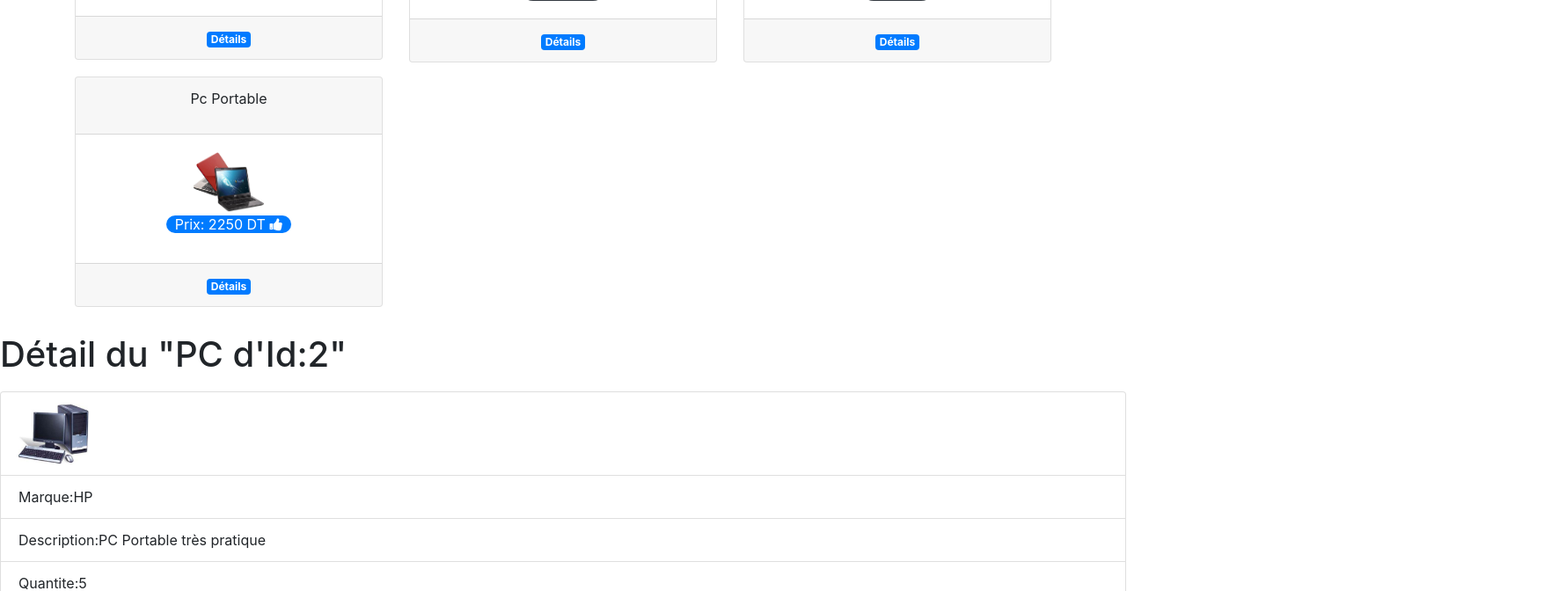
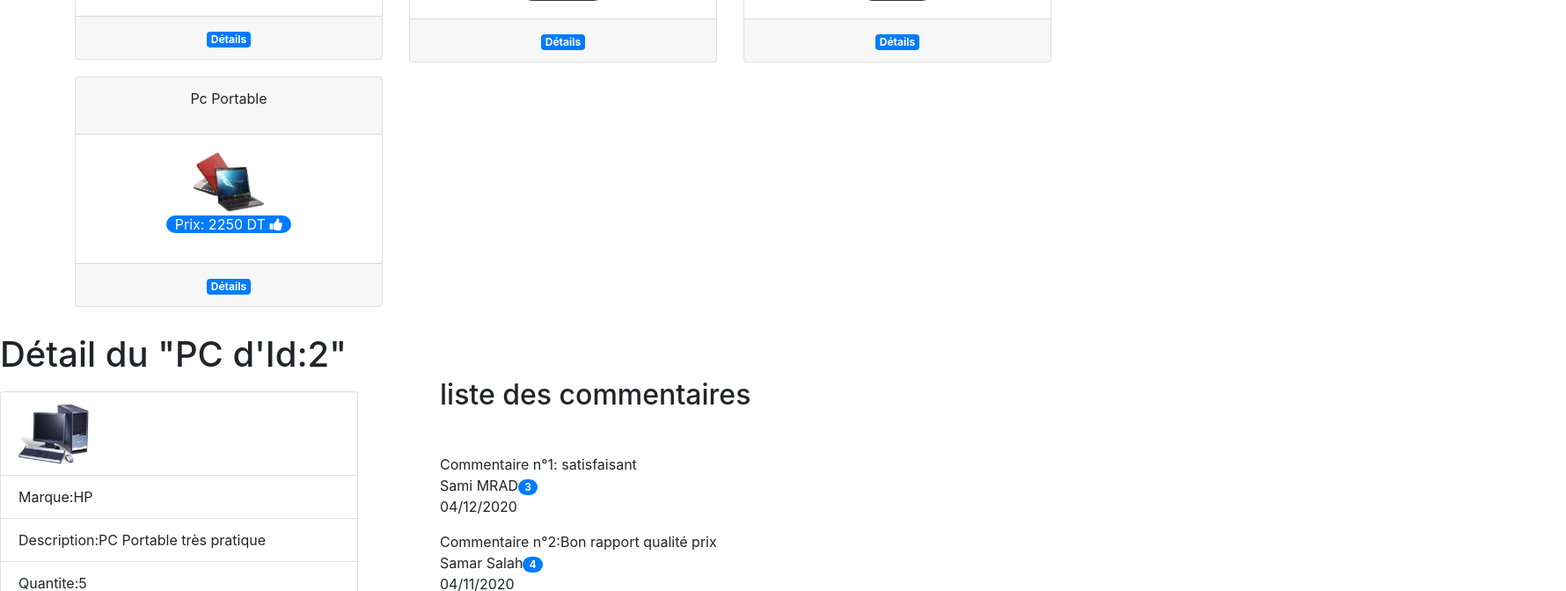
Before and after one commit to raouia19ben/projetraouiaben1, an Angular app: page / in a window 1280 px wide. Both pictures are taken after a click on the button "afficher les commentaires". Shown: the part 868-1540 px from the top of the page at 88% size, 1780 px wide, since content can reach past the window. Built offline with nearby package versions, Linux system fonts and the light colour scheme.

Commit message:
final tp4 les commentaires

```diff
--- /dev/null
+++ b/src/app/compsant/commentaires/comment/comment.component.css
@@ -0,0 +1,2 @@
+ul{position: relative;left:500px;top:100px}
+h2{position:relative;top:60px;left:500px}
--- /dev/null
+++ b/src/app/compsant/commentaires/comment/comment.component.html
@@ -0,0 +1,16 @@
+
+
+
+
+<ul class="list-unstyled">
+<li>
+Commentaire n°{{j+1}}:{{x.contenu}}
+<br>{{x.auteur}}<span class="badge badge-primary badge-pill">{{x.note}}</span>
+<br>{{x.date|date:'dd/MM/yyyy'}}
+</li>
+
+
+
+
+
+</ul>
--- /dev/null
+++ b/src/app/compsant/commentaires/comment/comment.component.ts
@@ -0,0 +1,17 @@
+import { Component,Input, OnInit } from '@angular/core';
+import { Commentaire } from 'src/app/models/commentaire';
+
+@Component({
+  selector: 'rao-comment',
+  templateUrl: './comment.component.html',
+  styleUrls: ['./comment.component.css']
+})
+export class CommentComponent implements OnInit {
+  @Input() x:Commentaire;
+  @Input() j:number;
+  constructor() { }
+
+  ngOnInit(): void {
+  }
+
+}
--- a/src/app/compsant/informatique/detailmateriel/detailmateriel.component.css
+++ b/src/app/compsant/informatique/detailmateriel/detailmateriel.component.css
@@ -1,3 +1,5 @@
 h1{position:relative;top:420px}
 ul{position:relative;top:430px}
 img{width: 80px;height: 70px;}
+x{position:relative;top:800px;left:200px}
+h2{position:relative;top:60px;left:500px}
--- a/src/app/compsant/informatique/detailmateriel/detailmateriel.component.html
+++ b/src/app/compsant/informatique/detailmateriel/detailmateriel.component.html
@@ -1,3 +1,9 @@
+
+<div class="row">
+    <div class="col-md-4 mr-auto">
+
+
+
 <h1>Détail du "{{materiel.libelle}} d'Id:{{materiel.id}}"</h1>
 <ul class="list-group">
 <li class="list-group-item">
@@ -9,6 +15,21 @@
 
 <li class="list-group-item"> Quantite:{{materiel.quantite}}</li>
 <li class="list-group-item"><input type="checkbox" [checked]="materiel.hautGamme">Haut de Gamme</li>
-<li class="list-group-item"><button class="btn btn-primary">afficher les commentaires</button></li>
+<li class="list-group-item"><button class="btn btn-primary "(click)="res(variable)" >afficher les commentaires</button></li>
 
 </ul>
+</div>
+
+
+</div>
+<div *ngIf="variable">
+<h2>liste des commentaires</h2>
+
+    <ng-container *ngFor="let t of materiel.commentaires;index as i ">
+
+    <rao-comment [x]="t" [j]="i"></rao-comment>
+
+
+    </ng-container>
+
+    </div>
--- a/src/app/compsant/informatique/detailmateriel/detailmateriel.component.ts
+++ b/src/app/compsant/informatique/detailmateriel/detailmateriel.component.ts
@@ -6,6 +6,9 @@ import { Materiel } from 'src/app/models/materiel';
   styleUrls: ['./detailmateriel.component.css']
 })
 export class DetailmaterielComponent implements OnInit {
+  variable:boolean=false;
+  res(variable:boolean)
+  {this.variable=true;}
   materiel:Materiel ={
     id: '2',
     libelle: 'PC',
```
Also changed, not shown: src/app/app.module.ts (+6 -2 lines).
